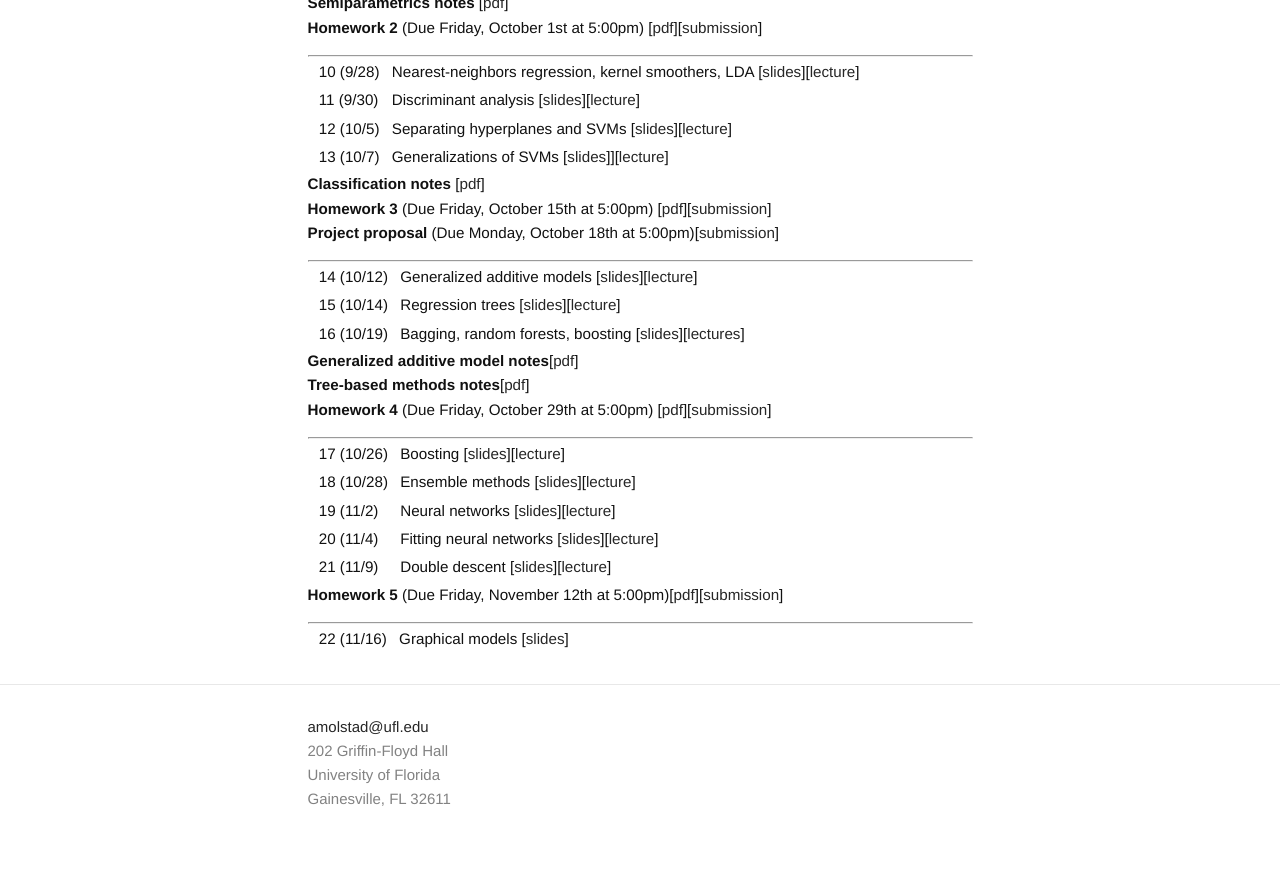
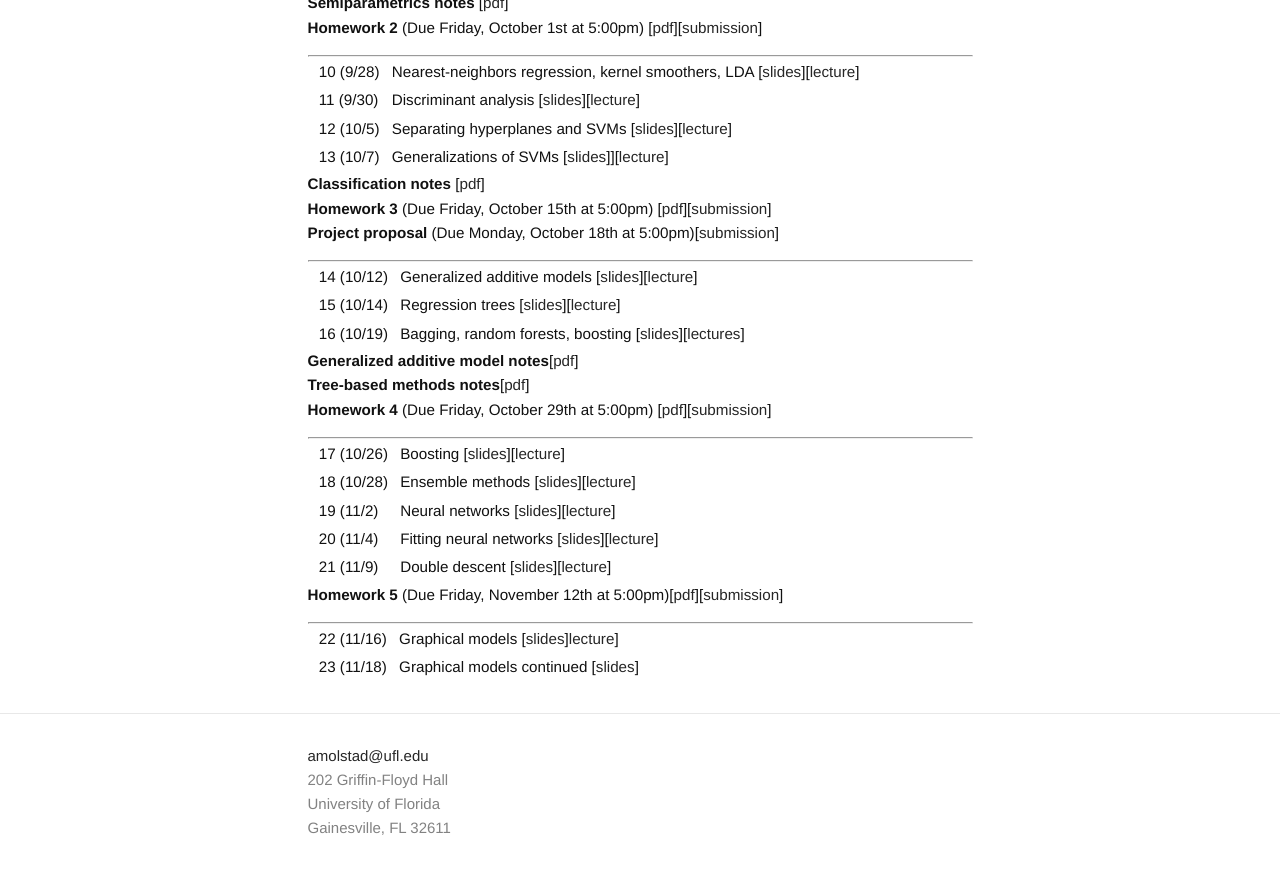
Before and after one commit to ajmolstad/ajmolstad.github.io, a Jekyll site: the page built from F21_STA7934.md, in a window 1280 px wide and 900 px high, scrolled down 643 px. Shown: the top 874 px of the window. Built offline with Jekyll 4.4.1, drawn with Linux system fonts in a browser that asks for light colours.

Commit message:
Update F21_STA7934.md

```diff
--- a/F21_STA7934.md
+++ b/F21_STA7934.md
@@ -75,4 +75,5 @@ Note that you must be logged into your UFL eLearning account to access course ma
 
 -----------------
 
-|| 22 (11/16) || Graphical models [[slides](https://ufl.instructure.com/files/64142315/download?download_frd=1)]
+|| 22 (11/16) || Graphical models [[slides](https://ufl.instructure.com/files/64142315/download?download_frd=1)][lecture](https://ufl.instructure.com/courses/437665/files?preview=64186275)]||
+|| 23 (11/18) || Graphical models continued [[slides](https://ufl.instructure.com/files/64192144/download?download_frd=1)] ||
```
Also changed, not shown: other parts of F21_STA7934.md (+1 -1 lines).
